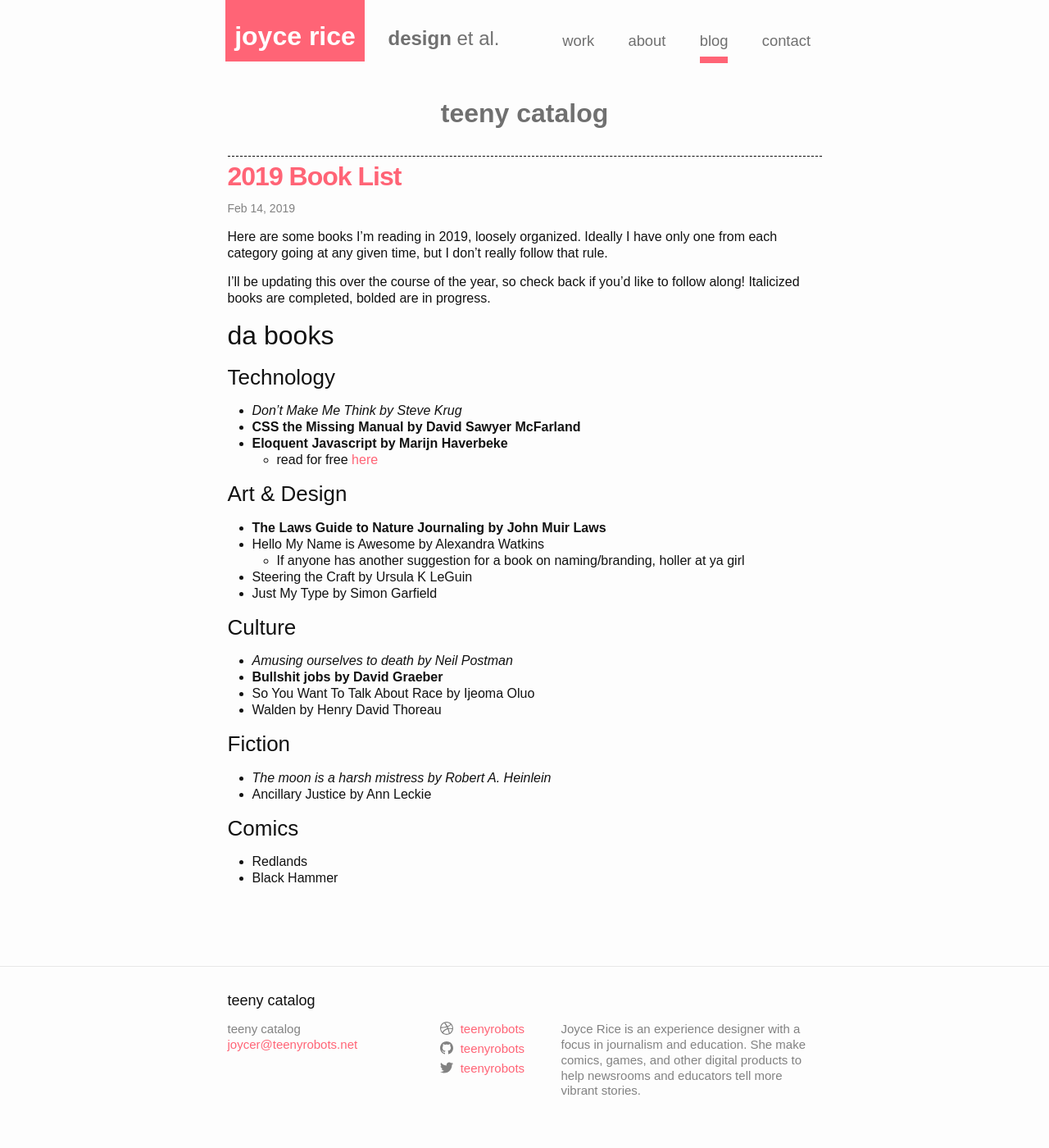
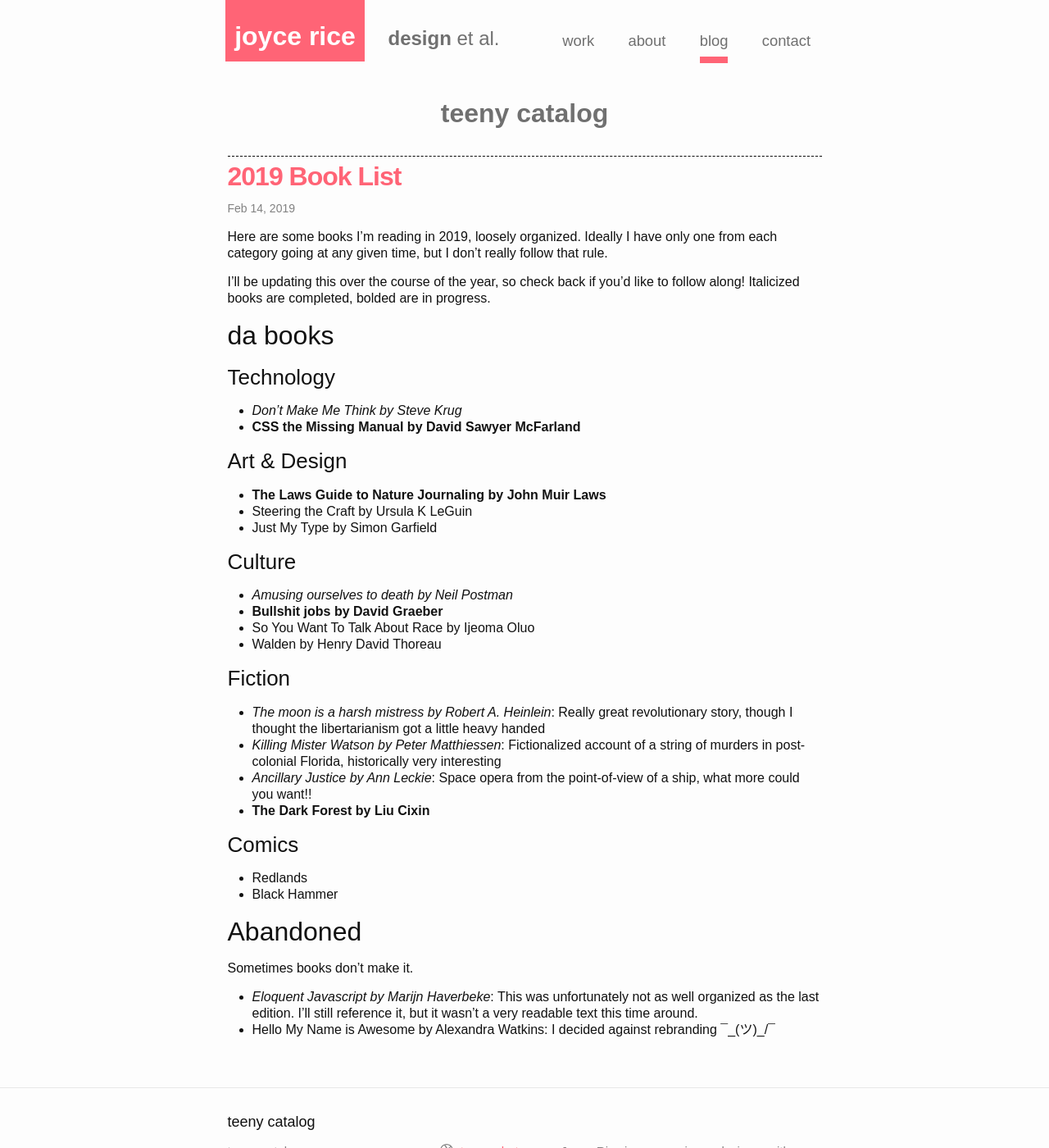
Before and after one commit to teenyrobots/teenyrobots.github.io2, a Jekyll site: the page built from _posts/2019-02-14-2019-book-list.md, in a window 1280 px wide and 1400 px high. Shown: the whole window at 82% size. Built offline with Jekyll 4.4.1, drawn with Linux system fonts in a browser that asks for light colours.

Commit message:
entry updates

```diff
--- a/_posts/2019-02-14-2019-book-list.md
+++ b/_posts/2019-02-14-2019-book-list.md
@@ -13,13 +13,9 @@ I'll be updating this over the course of the year, so check back if you'd like t
 ### Technology
 * _Don’t Make Me Think by Steve Krug_
 * **CSS the Missing Manual by David Sawyer McFarland**
-* **Eloquent Javascript by Marijn Haverbeke**
-	* read for free [here](https://eloquentjavascript.net/)
 
 ### Art & Design
 * **The Laws Guide to Nature Journaling by John Muir Laws**
-* Hello My Name is Awesome by Alexandra Watkins
-	* If anyone has another suggestion for a book on naming/branding, holler at ya girl
 * Steering the Craft by Ursula K LeGuin
 * Just My Type by Simon Garfield
 
@@ -30,9 +26,17 @@ I'll be updating this over the course of the year, so check back if you'd like t
 * Walden by Henry David Thoreau
 
 ### Fiction
-* _The moon is a harsh mistress by Robert A. Heinlein_
-* Ancillary Justice by Ann Leckie
+* _The moon is a harsh mistress by Robert A. Heinlein_: Really great revolutionary story, though I thought the libertarianism got a little heavy handed
+* _Killing Mister Watson by Peter Matthiessen_: Fictionalized account of a string of murders in post-colonial Florida, historically very interesting
+* _Ancillary Justice by Ann Leckie_: Space opera from the point-of-view of a ship, what more could you want!!
+* **The Dark Forest by Liu Cixin**
 
 ### Comics
 * Redlands
 * Black Hammer
+
+## Abandoned
+Sometimes books don’t make it.
+
+* _Eloquent Javascript by Marijn Haverbeke_: This was unfortunately not as well organized as the last edition. I’ll still reference it, but it wasn’t a very readable text this time around.
+* Hello My Name is Awesome by Alexandra Watkins: I decided against rebranding ¯\_(ツ)_/¯
```
Also changed, not shown: _posts/2019-03-28-DiNK-Denver.md (+1 -1 lines).
